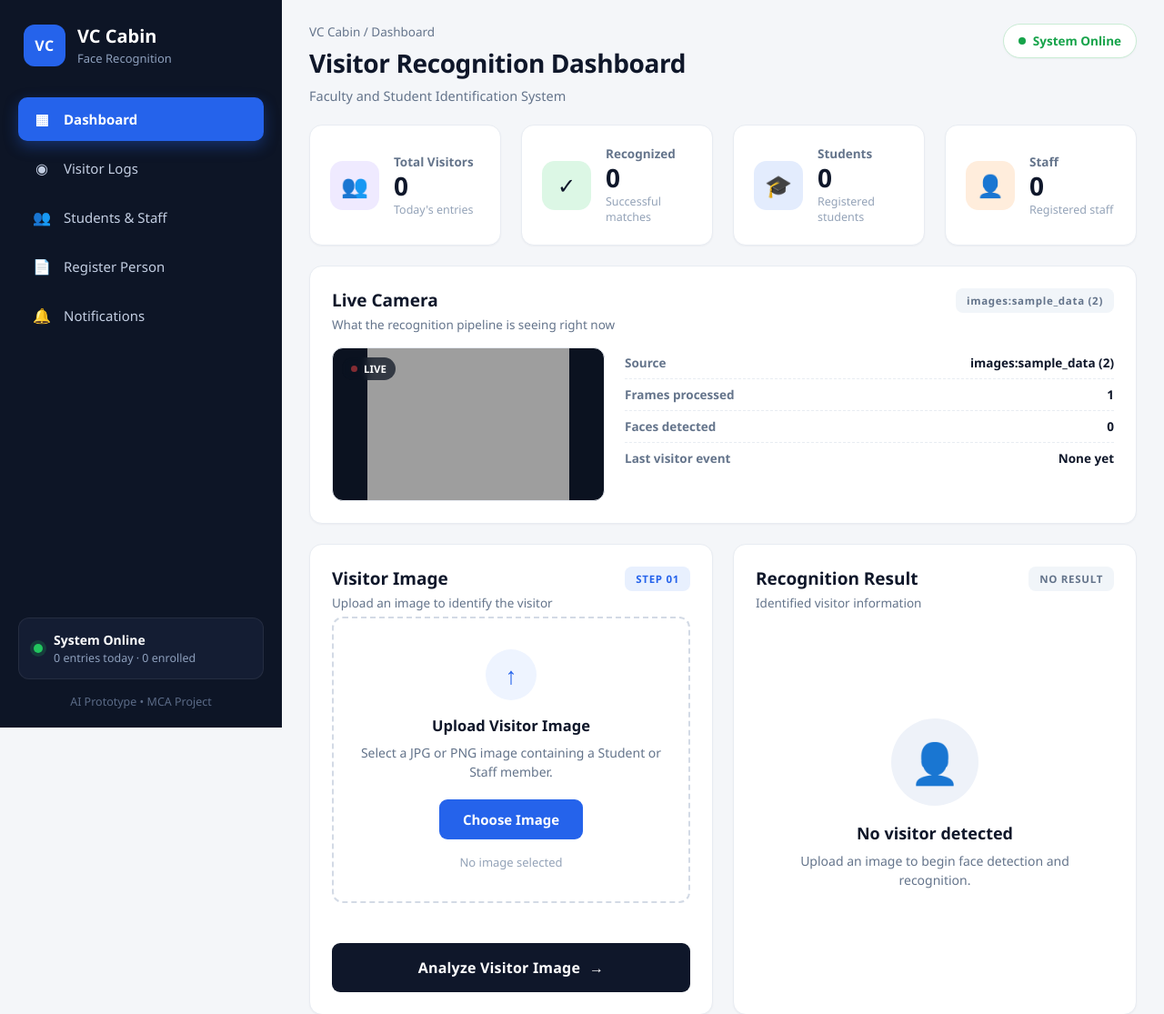
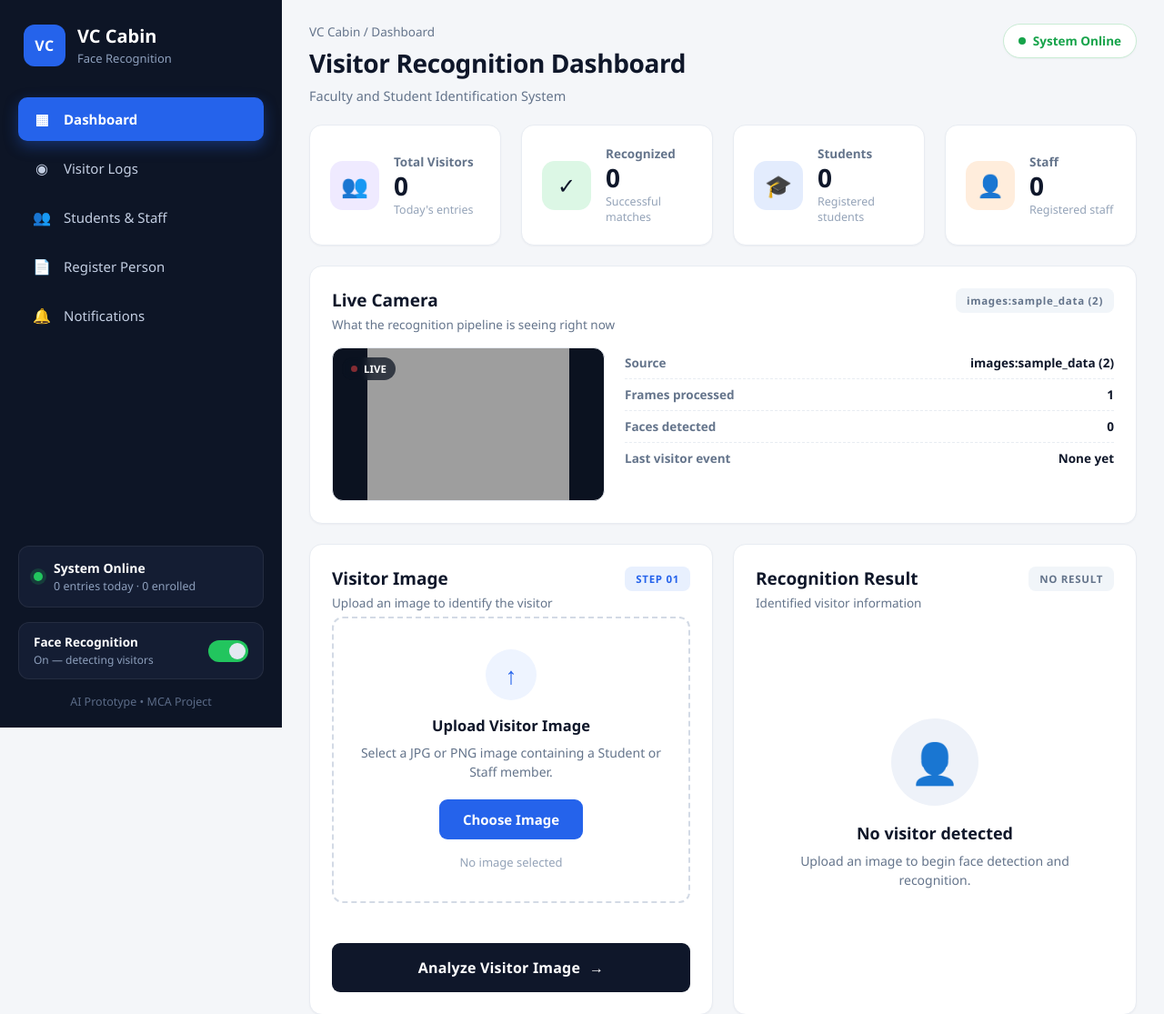
Before and after one commit to Argyrys/Face-Recognition-System, a Flask app: page / in a window 1280 px wide. Shown: the top 1115 px of the page at 91% size. Run offline with Flask 3, Linux system fonts and the light colour scheme; data that the repository does not hold is empty; grey boxes are pictures that could not be loaded.

Commit message:
Add dashboard toggle to pause/resume face recognition

```diff
--- a/app.py
+++ b/app.py
@@ -52,6 +52,18 @@ def api_status():
     status = dict(pipeline.status) if pipeline else {"running": False, "state": "not started"}
     status["stats"] = db.stats()
     return jsonify(status)
+
+
+@app.route("/api/recognition", methods=["POST"])
+def api_recognition():
+    """Turn recognition on/off from the dashboard (preview keeps streaming)."""
+    if pipeline is None:
+        return jsonify({"ok": False, "error": "pipeline not started"}), 503
+    data = request.get_json(silent=True) or {}
+    if "enabled" not in data:
+        return jsonify({"ok": False, "error": "missing 'enabled' field"}), 400
+    pipeline.set_enabled(bool(data["enabled"]))
+    return jsonify({"ok": True, "recognition": pipeline.status["recognition"]})
 
 
 @app.route("/api/camera-stream")
--- a/templates/dashboard.html
+++ b/templates/dashboard.html
@@ -52,6 +52,22 @@
   .sys-card .dot.on { background:#22c55e; box-shadow:0 0 0 4px rgba(34,197,94,.18); }
   .sys-card b { display:block; color:#fff; font-size:14px; }
   .sys-card small { color:#8ea0bd; font-size:12.5px; }
+  .reco-card { background:var(--navy-2); border:1px solid rgba(255,255,255,.07);
+               border-radius:12px; padding:12px 16px; display:flex;
+               justify-content:space-between; align-items:center;
+               gap:10px; margin-bottom:16px; }
+  .reco-card b { display:block; color:#fff; font-size:13.5px; }
+  .reco-card small { color:#8ea0bd; font-size:12px; }
+  .switch { position:relative; width:44px; height:24px; flex:0 0 44px;
+            cursor:pointer; }
+  .switch input { opacity:0; width:0; height:0; }
+  .slider { position:absolute; inset:0; background:#334155; border-radius:999px;
+            transition:background .2s; }
+  .slider:before { content:""; position:absolute; width:18px; height:18px;
+                   left:3px; top:3px; background:#e2e8f0; border-radius:50%;
+                   transition:transform .2s; }
+  .switch input:checked + .slider { background:#22c55e; }
+  .switch input:checked + .slider:before { transform:translateX(20px); }
   .side-foot { text-align:center; color:#5b6b87; font-size:12.5px; }
 
   /* ------------------------------------------------------------- main */
@@ -307,6 +323,14 @@
       <span class="dot" id="dot"></span>
       <div><b id="sys-title">Connecting&hellip;</b>
            <small id="sys-sub">Recognition system starting</small></div>
+    </div>
+    <div class="reco-card">
+      <div><b>Face Recognition</b>
+           <small id="reco-state">On &mdash; detecting visitors</small></div>
+      <label class="switch">
+        <input type="checkbox" id="reco-toggle" checked>
+        <span class="slider"></span>
+      </label>
     </div>
     <div class="side-foot">AI Prototype &bull; MCA Project</div>
   </aside>
@@ -596,6 +620,29 @@ document.querySelectorAll("[data-goto]").forEach(b =>
   b.addEventListener("click", () => location.hash = "#/" + b.dataset.goto));
 
 /* ------------------------------------------------------------- status */
+let recoBusy = false;  // ignore poll updates while a toggle POST is in flight
+function setRecoUi(on) {
+  if (recoBusy) return;
+  $("reco-toggle").checked = on;
+  $("reco-state").textContent = on
+    ? "On — detecting visitors"
+    : "Paused — preview only, no logging";
+}
+$("reco-toggle").addEventListener("change", async (e) => {
+  const on = e.target.checked;
+  recoBusy = true;
+  try {
+    const r = await (await fetch("/api/recognition", {
+      method: "POST",
+      headers: {"Content-Type": "application/json"},
+      body: JSON.stringify({enabled: on})
+    })).json();
+    setRecoUi(r.recognition !== "off");
+  } catch (err) {
+    setRecoUi(!on);  // revert on failure
+  }
+  recoBusy = false;
+});
 async function renderStatus() {
   try {
     const s = await (await fetch("/api/status")).json();
@@ -607,6 +654,7 @@ async function renderStatus() {
       : (s.state || "Recognition system ready");
     $("online-pill").className = "pill-green" + (s.running ? "" : " off");
     $("online-text").textContent = s.running ? "System Online" : "System Idle";
+    setRecoUi(s.recognition !== "off");
     $("st-visitors").textContent   = stats.entries_today ?? 0;
     $("st-recognized").textContent = stats.recognized_today ?? 0;
     $("st-students").textContent   = stats.students ?? 0;
```
Also changed, not shown: pipeline.py (+22 -0 lines), 1 other file.
